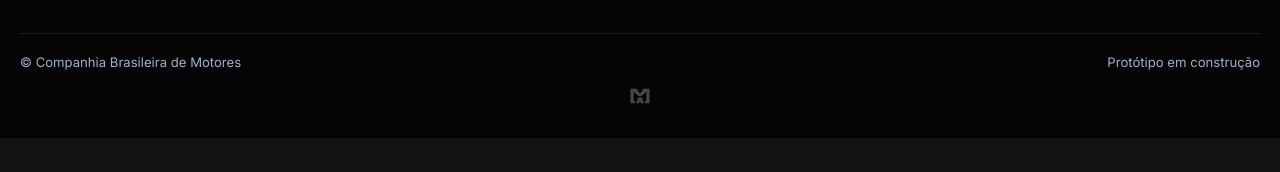
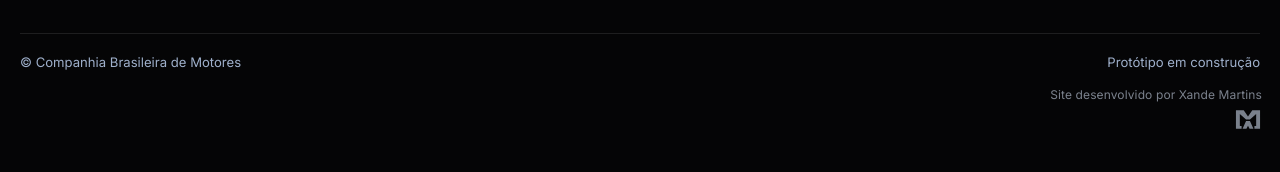
Before and after one commit to xANDE-git/cbm-parts-site, a website with bundled scripts: page public/index.html in a window 1280 px wide. Shown: the part 1722-1894 px from the top of the page. Before the commit the page ends 1860 px from the top, so only its background shows below. Built offline with nearby package versions, Linux system fonts and the light colour scheme; files whose address does not match are found by name.

Commit message:
Rodapé: 'Site desenvolvido por Xande Martins' à direita, logo maior
Co-Authored-By: Claude Sonnet 5.5 <noreply@anthropic.com>

```diff
--- a/public/index.html
+++ b/public/index.html
@@ -127,7 +127,7 @@
       </div>
       <div class="fim"><span>© Companhia Brasileira de Motores</span><span>Protótipo em construção</span></div>
     </div>
-  <a class="xm-logo" href="https://xandemartinsc.pages.dev/" aria-label="Ver o portfólio de Alexandre Martins" title="Portfólio de Alexandre Martins"><svg viewBox="0 0 288 256" width="22" height="20" aria-hidden="true" focusable="false"><path fill="currentColor" d="M20 32H100L144 98L188 32H268V224H210V194H228V72L164 128H124L60 72V194H78V224H20Z"/><path fill="currentColor" d="M124 144H164L200 224H160L144 192L128 224H88Z"/></svg></a>
+  <a class="xm-logo" href="https://xandemartinsc.pages.dev/" aria-label="Site desenvolvido por Xande Martins. Ver portfólio"><span>Site desenvolvido por Xande Martins</span><svg viewBox="0 0 288 256" width="28" height="25" aria-hidden="true" focusable="false"><path fill="currentColor" d="M20 32H100L144 98L188 32H268V224H210V194H228V72L164 128H124L60 72V194H78V224H20Z"/><path fill="currentColor" d="M124 144H164L200 224H160L144 192L128 224H88Z"/></svg></a>
 </footer>
   <script type="module" src="/catalogo.js"></script>
 </body>
--- a/public/style.css
+++ b/public/style.css
@@ -370,4 +370,4 @@ html[data-tema="preto"] {
    Para mostrar de novo, apague a linha abaixo. O tema azul continua em ?tema=azul. */
 .tema-btn { display: none; }
 
-.xm-logo{display:flex;justify-content:center;width:fit-content;margin:0 auto;padding:14px 12px 4px;color:inherit;opacity:.32;transition:opacity .2s}.xm-logo:hover,.xm-logo:focus-visible{opacity:.85}
+.xm-logo{display:flex;flex-direction:column;align-items:flex-end;gap:5px;width:fit-content;margin:0 0 0 auto;padding:16px 18px 12px;color:inherit;opacity:.6;font-size:12px;font-weight:500;line-height:1.2;font-family:inherit;letter-spacing:.01em;text-decoration:none;transition:opacity .2s}.xm-logo:hover,.xm-logo:focus-visible{opacity:1}
```
Also changed, not shown: public/creditos.html (+1 -1 lines), public/peca.html (+1 -1 lines).
